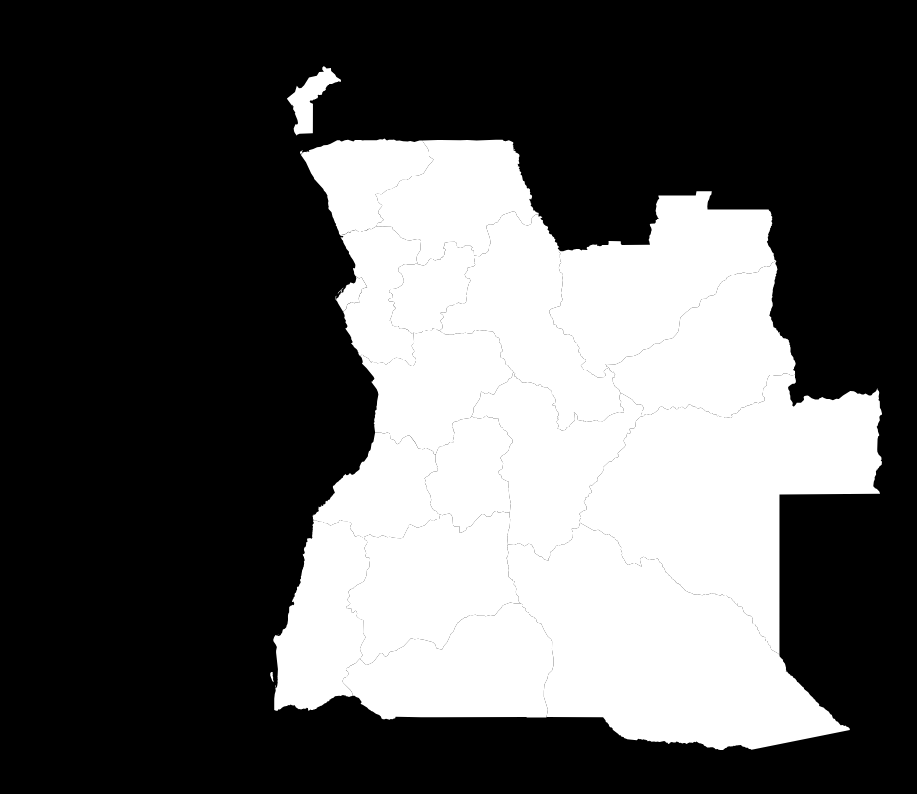
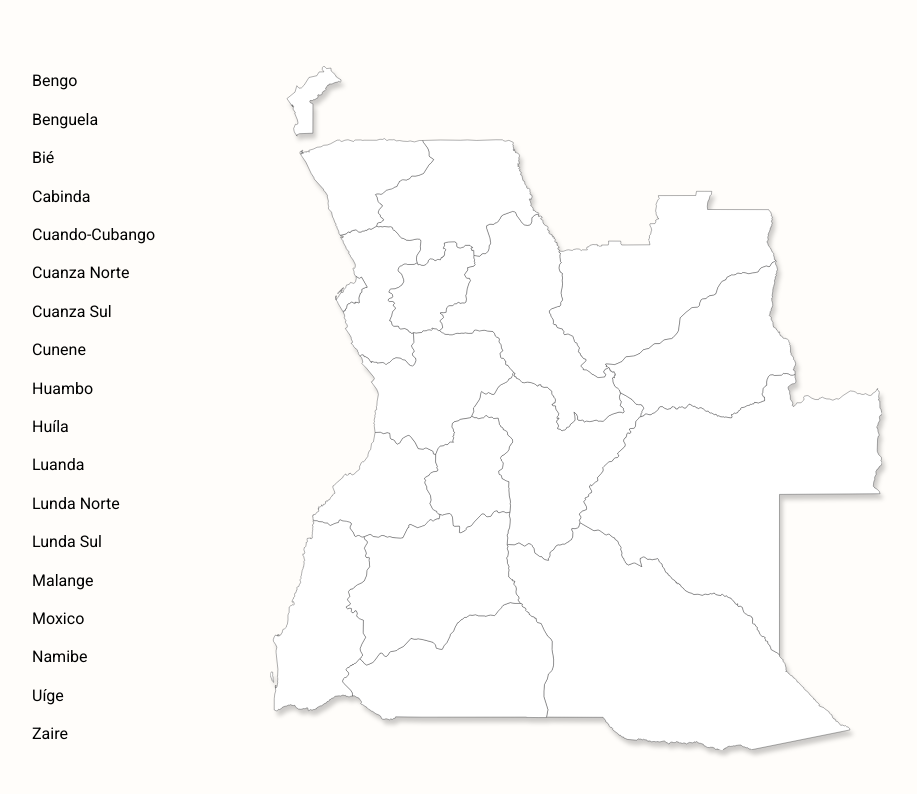
Before and after one commit to gentildpinto/mangope-frontend, an Angular app: page / in a window 1280 px wide. Shown: the top 794 px of the page, without its empty margins (72-989 px from the left). Built offline with nearby package versions, Linux system fonts and the light colour scheme.

Commit message:
my hate about front-end always growing up :angry:

```diff
--- a/src/app/app.module.ts
+++ b/src/app/app.module.ts
@@ -3,11 +3,15 @@ import { BrowserModule } from '@angular/platform-browser';
 
 import { AppComponent } from './app.component';
 import { MapComponent } from './pages/map/map.component';
+import { LandTooltipDirective } from './directives/land-tooltip.directive';
+import { CountyHoverDirective } from './directives/county-hover.directive';
 
 @NgModule({
   declarations: [
     AppComponent,
-    MapComponent
+    MapComponent,
+    CountyHoverDirective,
+    // LandTooltipDirective
   ],
   imports: [
     BrowserModule
--- /dev/null
+++ b/src/app/directives/county-hover.directive.ts
@@ -0,0 +1,44 @@
+import {
+	Directive,
+	Renderer2,
+	ElementRef,
+	HostListener,
+} from '@angular/core';
+
+@Directive({
+  selector: '.land , .county-list-item'
+})
+export class CountyHoverDirective {
+
+	constructor(
+		private _renderer: Renderer2,
+		private _element: ElementRef
+	) {}
+
+	@HostListener('mouseover', ['$event'])
+	onMouseOver(event: any) {
+		let {path, li} = this.verifyElement(event.target);
+		this._renderer.addClass(path, 'on');
+		this._renderer.addClass(li, 'on');
+	}
+
+	@HostListener('mouseout', ['$event'])
+	onMouseOut(event: any) {
+		let {path, li} = this.verifyElement(event.target);
+		this._renderer.removeClass(path, 'on');
+		this._renderer.removeClass(li, 'on');
+	}
+
+	verifyElement(element: HTMLElement) {
+		switch (element.tagName) {
+			case 'LI':
+				let elPath = document.querySelector("[id='" + element.getAttribute('data-county') + "']");
+				return { path: elPath, li: element};
+			case 'path':
+				let elLi = document.querySelector("[data-county='" + element.getAttribute('id') + "']");
+				return { path: element, li: elLi};
+			default:
+				return {};
+		}
+	}
+}
--- a/src/app/pages/map/map.component.html
+++ b/src/app/pages/map/map.component.html
@@ -15,9 +15,9 @@
 	>
 		<defs>
 			<linearGradient id="gradient-vertical" x1="0%" y1="0%" x2="100%" y2="0%">
-				<stop offset="20%" stop-color="#000000" stop-opacity="1.0" />
+				<stop offset="20%" stop-color="#CD022B" stop-opacity="1.0" />
 				<stop offset="30%" stop-color="#FFCC00" stop-opacity="1.0" />
-          		<stop offset="100%" stop-color="#CD022B" stop-opacity="1.0" />
+				<stop offset="100%" stop-color="#000000" stop-opacity="1.0" />
 		  	</linearGradient>
 	  	</defs>
 		<path
@@ -129,4 +129,27 @@
 			class="land"
 		/>
 	</svg>
+
+	<ul>
+		<li data-county="AO-BGO" class="county-list-item">Bengo</li>
+		<li data-county="AO-BGU" class="county-list-item">Benguela</li>
+		<li data-county="AO-BIE" class="county-list-item">Bié</li>
+		<li data-county="AO-CAB" class="county-list-item">Cabinda</li>
+		<li data-county="AO-CCU" class="county-list-item">Cuando-Cubango</li>
+		<li data-county="AO-CNO" class="county-list-item">Cuanza Norte</li>
+		<li data-county="AO-CUS" class="county-list-item">Cuanza Sul</li>
+		<li data-county="AO-CNN" class="county-list-item">Cunene</li>
+		<li data-county="AO-HUA" class="county-list-item">Huambo</li>
+		<li data-county="AO-HUI" class="county-list-item">Huíla</li>
+		<li data-county="AO-LUA" class="county-list-item">Luanda</li>
+		<li data-county="AO-LNO" class="county-list-item">Lunda Norte</li>
+		<li data-county="AO-LSU" class="county-list-item">Lunda Sul</li>
+		<li data-county="AO-MAL" class="county-list-item">Malange</li>
+		<li data-county="AO-MOX" class="county-list-item">Moxico</li>
+		<li data-county="AO-NAM" class="county-list-item">Namibe</li>
+		<li data-county="AO-UIG" class="county-list-item">Uíge</li>
+		<li data-county="AO-ZAI" class="county-list-item">Zaire</li>
+	</ul>
+
+	<!-- <div id="tooltip"></div> -->
 </div>
--- a/src/app/pages/map/map.component.scss
+++ b/src/app/pages/map/map.component.scss
@@ -5,12 +5,81 @@
 	display: flex;
 	align-items: center;
 	justify-content: center;
+	flex-direction: row-reverse;
 
-	.land {
-		&:hover {
+	// gap: 10px;
+  	// gap: 10px 20px
+
+	svg {
+		stroke: #0002054f;
+		filter: drop-shadow(3px 5px 2px rgba(0, 0, 0, 0.2));
+	}
+
+	path {
+		fill: #fff;
+		&.on {
+			// cursor: pointer;
+			// fill: url(#gradient-vertical) #fff;
+			// filter: drop-shadow(5px 5px 2px rgba(0,0,0, 0.4));
 			cursor: pointer;
-			fill: url(#gradient-vertical) #fff;
+			stroke: url(#gradient-vertical);
+			stroke-width: 1px;
 		}
-		fill: #fff;
 	}
+
+	ul {
+		left: 5%;
+		position: absolute;
+
+		li {
+			line-height: 2.4em;
+			list-style: none;
+			&.on {
+				background-color: red;
+
+				background-image: linear-gradient(to left, #000000, #3d1e22, #773831, #ad5934, #da852c, #e68e24, #f29818, #fda200, #f6820a, #ec6119, #de3d23, #cd022b);
+
+				background-size: 100%;
+				background-repeat: repeat;
+
+				-webkit-background-clip: text;
+				-webkit-text-fill-color: transparent;
+				-moz-background-clip: text;
+				-moz-text-fill-color: transparent;
+			}
+		}
+	}
+
+	// #tooltip {
+	// 	z-index: 5;
+	// 	height: 0.9em;
+	// 	display: none;
+	// 	font-size: 18px;
+	// 	color: #21669e;
+	// 	padding: 10px 15px;
+	// 	position: absolute;
+	// 	text-align: center;
+	// 	line-height: 0.9em;
+	// 	background: white;
+	// 	border-radius: 10px;
+	// 	box-shadow: 0 0 0 1px #eee;
+
+
+	// 	&.active {
+	// 		display: block;
+	// 	}
+
+	// 	// &:after {
+	// 	// 	width: 0;
+	// 	// 	left: 50%;
+	// 	// 	top: 100%;
+	// 	// 	height: 0;
+	// 	// 	content: '';
+	// 	// 	position: absolute;
+	// 	// 	margin-left: -10px;
+	// 	// 	border-top: 10px solid #fff;
+	// 	// 	border-left: 10px solid transparent;
+	// 	// 	border-right: 10px solid transparent;
+	// 	// }
+	// }
 }
--- a/src/index.html
+++ b/src/index.html
@@ -6,6 +6,10 @@
   <base href="/">
   <meta name="viewport" content="width=device-width, initial-scale=1">
   <link rel="icon" type="image/x-icon" href="favicon.ico">
+
+  <link rel="preconnect" href="https://fonts.googleapis.com">
+  <link rel="preconnect" href="https://fonts.gstatic.com" crossorigin>
+  <link href="https://fonts.googleapis.com/css2?family=Roboto&display=swap" rel="stylesheet">
 </head>
 <body>
   <app-root></app-root>
--- a/src/styles.scss
+++ b/src/styles.scss
@@ -1,6 +1,8 @@
 /* You can add global styles to this file, and also import other style files */
 body {
-	background: #000;
+	font: 500 16px 'Roboto', sans-serif;
+
+	background: #FFFDFA;
 	// filter: invert(1) hue-rotate(180deg);
 
 	height: 100vh;
```
Also changed, not shown: src/app/directives/land-tooltip.directive.ts (added, +44 -0 lines).
